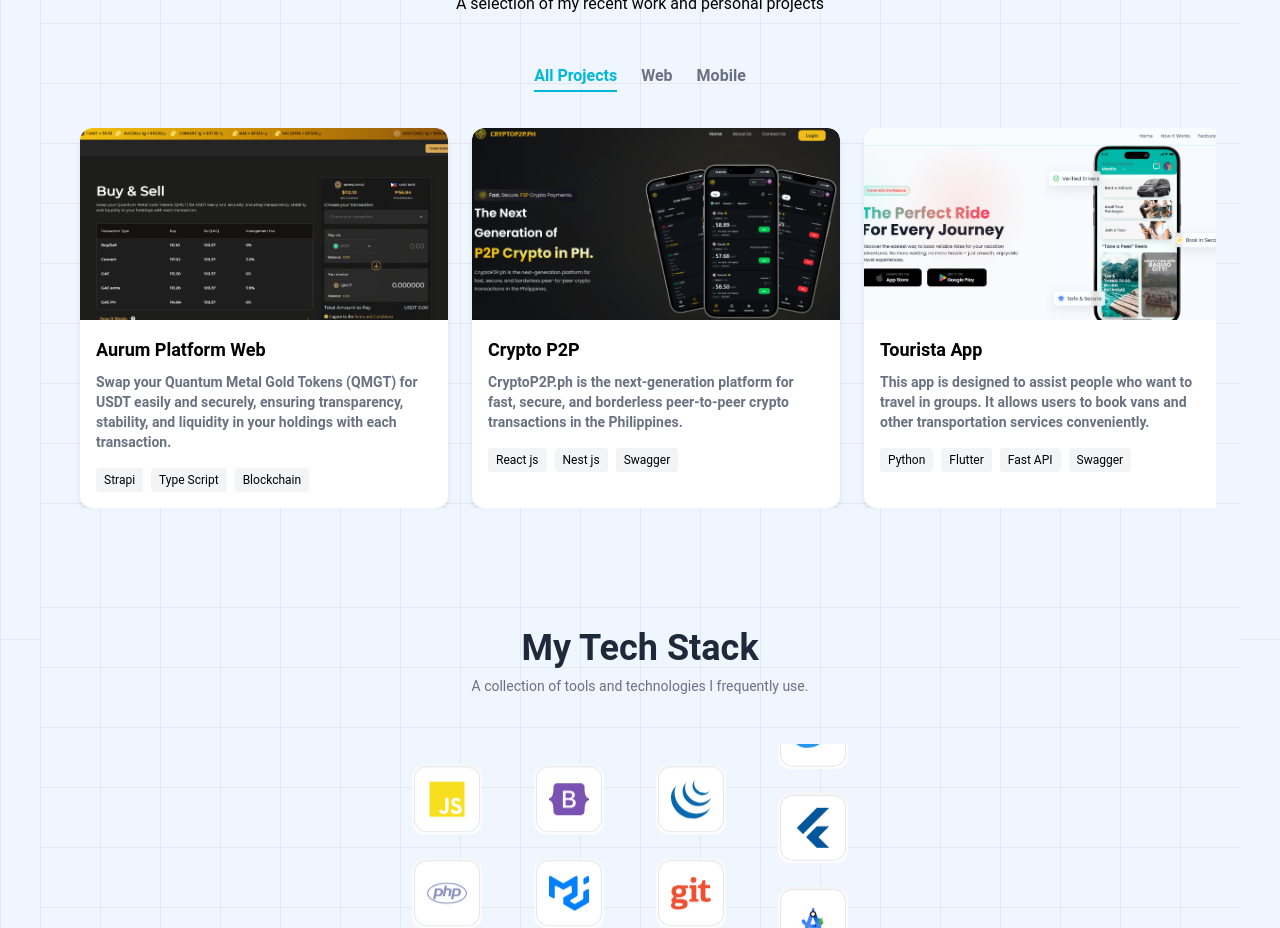
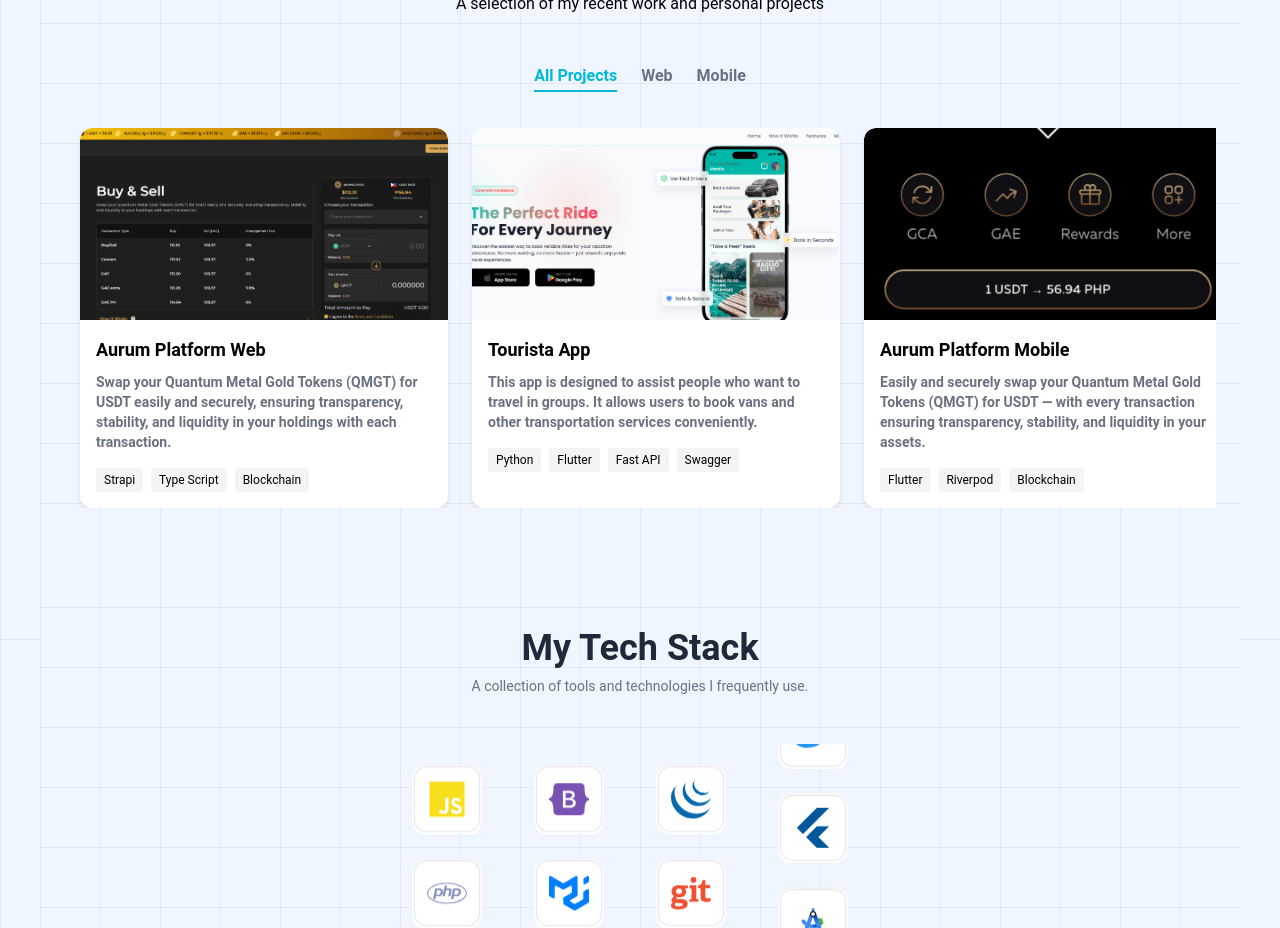
Before and after one commit to AlfredoSantos20/my-portfolio, a React (Vite) app: page / in a window 1280 px wide. Shown: the part 960-1888 px from the top of the page. Built offline with nearby package versions, Linux system fonts and the light colour scheme; no server answers.

Commit message:
some changes

```diff
--- a/src/pages/Project/Project.jsx
+++ b/src/pages/Project/Project.jsx
@@ -14,15 +14,15 @@
     type: 'web',
     link: 'https://aurumplatform.io/',
   },
-  {
-    title: 'Crypto P2P',
-    description:
-      'CryptoP2P.ph is the next-generation platform for fast, secure, and borderless peer-to-peer crypto transactions in the Philippines.',
-    tech: ['React js', 'Nest js', 'Swagger'],
-    image: '/assets/images/p2pImg2.png',
-    type: 'web',
-    link: 'https://www.cryptop2p.ph/',
-  },
+  // {
+  //   title: 'Crypto P2P',
+  //   description:
+  //     'CryptoP2P.ph is the next-generation platform for fast, secure, and borderless peer-to-peer crypto transactions in the Philippines.',
+  //   tech: ['React js', 'Nest js', 'Swagger'],
+  //   image: '/assets/images/p2pImg2.png',
+  //   type: 'web',
+  //   link: 'https://www.cryptop2p.ph/',
+  // },
   {
     title: 'Tourista App',
     description:
```
